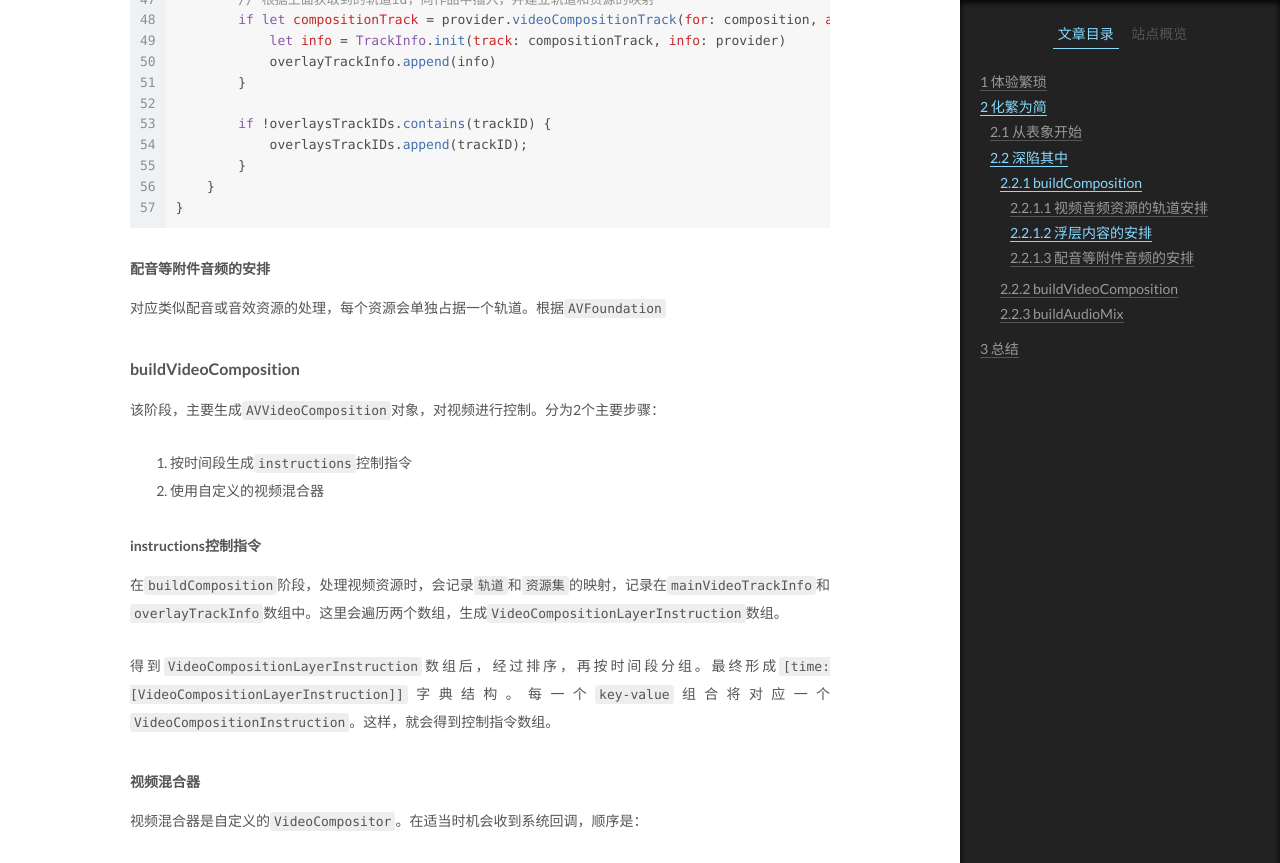
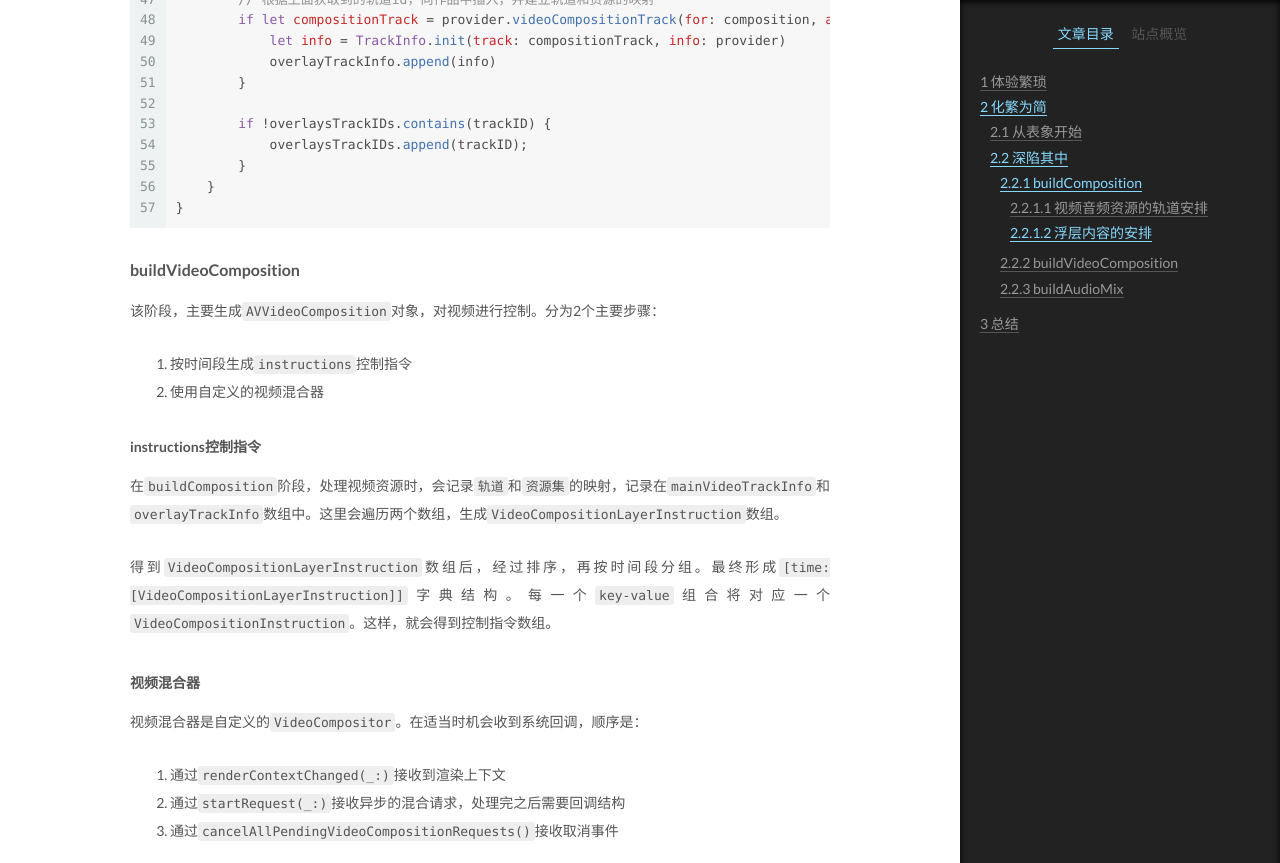
Before and after one commit to niwaguan/niwaguan.github.io, a Jekyll site: the page built from _posts/2020-08-23-deepin-cabbage.md, in a window 1280 px wide and 1400 px high, scrolled down 7059 px, cut to the strip 0-863 px from the top of the window. Built offline with Jekyll 4.4.1, drawn with Linux system fonts in a browser that asks for light colours; comment, search, counter and statistics services are not loaded.

Commit message:
删除多于内容

````diff
--- a/_posts/2020-08-23-deepin-cabbage.md
+++ b/_posts/2020-08-23-deepin-cabbage.md
@@ -271,10 +271,6 @@ timeline.overlays.forEach { (provider) in
 }
 ```
 
-##### 配音等附件音频的安排
-
-对应类似配音或音效资源的处理，每个资源会单独占据一个轨道。根据`AVFoundation`
-
 #### buildVideoComposition
 
 该阶段，主要生成`AVVideoComposition`对象，对视频进行控制。分为2个主要步骤：
````
